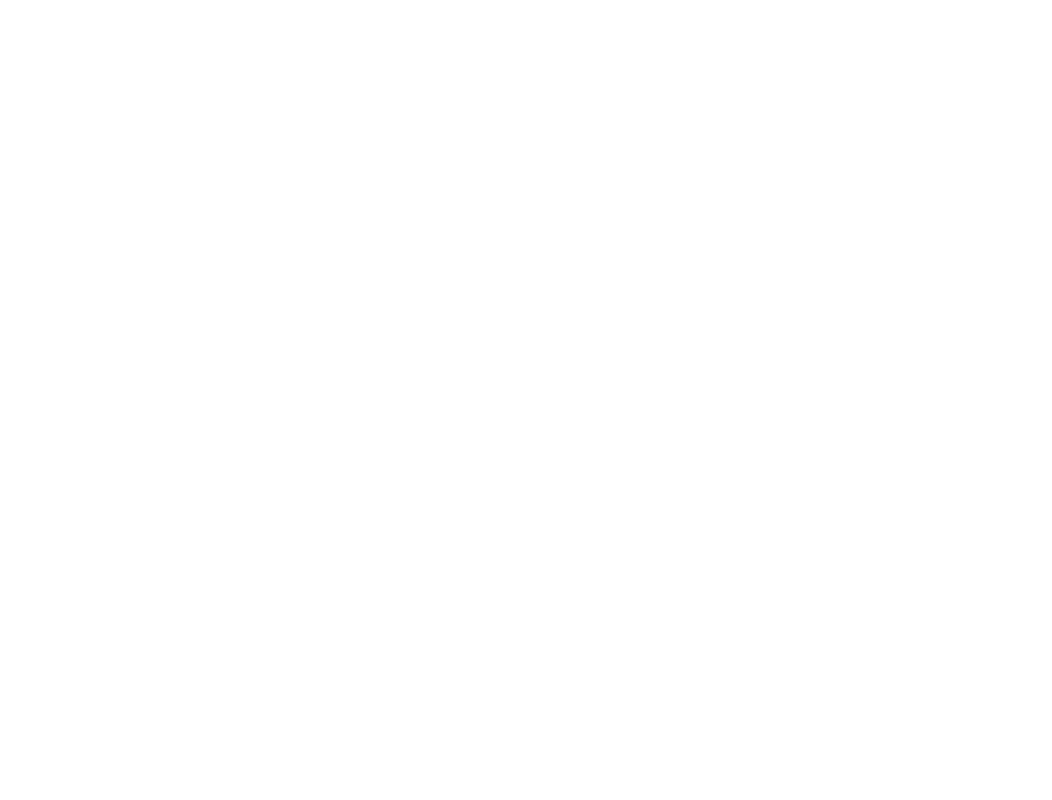
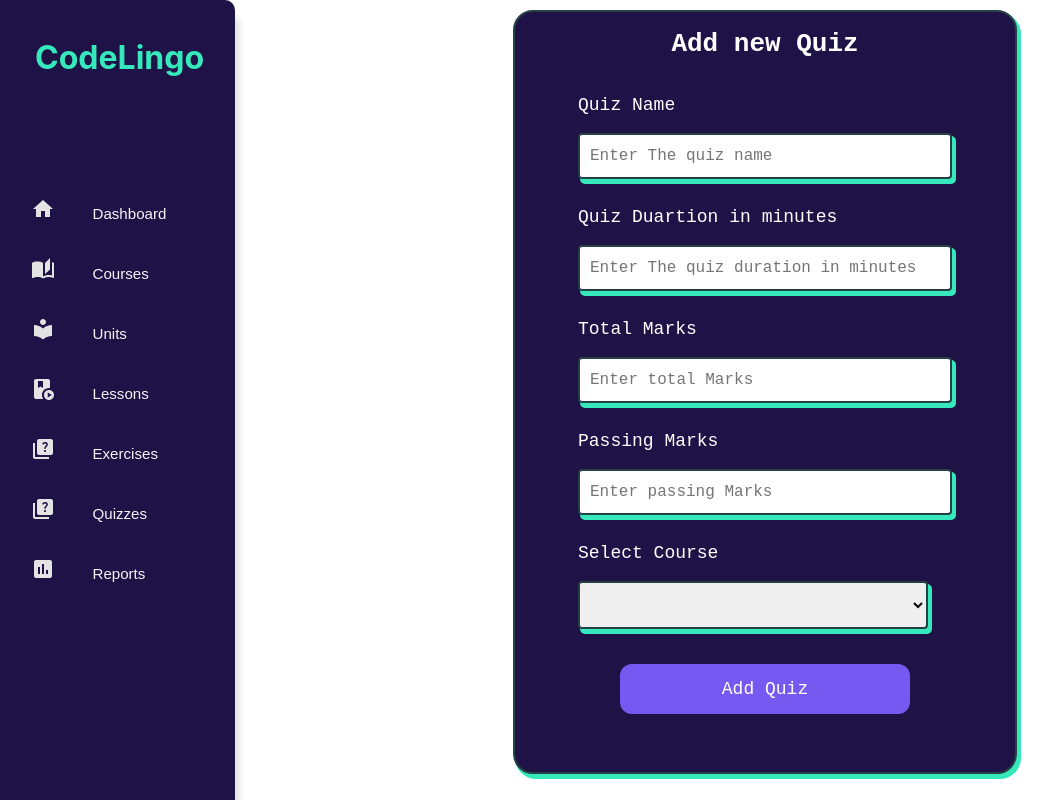
Before and after one commit to chaima252/Client_contentManager, a React (Create React App) app: page /addQuiz in a window 1280 px wide. Before the commit this address had no page. Shown: the whole page, without its empty margins (25-1077 px from the left). Built offline with nearby package versions, Linux system fonts and the light colour scheme.

Commit message:
adding quiz

```diff
--- a/src/App.js
+++ b/src/App.js
@@ -15,6 +15,8 @@
 import Lessons from './lessons/Lessons';
 import ContentLesson from './lessons/ContentLesson';
 import OverviewLessons from './lessons/OverviewLessons';
+import Quizzes from './quizzes/Quizzes';
+import AddQuiz from './quizzes/AddQuiz';
 function App() {
   return (
     <>
@@ -34,6 +36,8 @@
        <Route path="/lessonByUnits/:unitID" element={<Lessons />} />
        <Route path="/contentLesson/:lessonID" element={<ContentLesson />} />
        <Route path="/overviewlessons" element={<OverviewLessons />} />
+       <Route path="/quizzes" element={<Quizzes />} />
+       <Route path="/addQuiz" element={<AddQuiz />} />
 
 
     </Routes>
--- a/src/courses/AddCourse.js
+++ b/src/courses/AddCourse.js
@@ -77,9 +77,7 @@
               >
                 <h1>Add new course</h1>
                 <div className='form_group'>
-                  <label className='sub_title' for='title'>
-                    Title
-                  </label>
+
                   <input
                     placeholder='Enter The course title'
                     className='form_style'
@@ -92,9 +90,7 @@
                   </p>
                 </div>
                 <div className='form_group'>
-                  <label className='sub_title' for='description'>
-                    Description
-                  </label>
+
                   <textarea
                     placeholder='Enter The course description'
                     className='form_style'
@@ -109,9 +105,7 @@
                   </p>
                 </div>
                 <div className='form_group'>
-                  <label className='sub_title' for='category'>
-                    Category
-                  </label>
+
                   <input
                     placeholder='Enter The course category'
                     className='form_style'
--- a/src/courses/Course.js
+++ b/src/courses/Course.js
@@ -133,7 +133,6 @@
 
   return (
     <div className='course'>
-      {/* //! dialog edit course */}
       <Dialog
         open={openEdit}
         onClose={closeEditDialog}
--- a/src/courses/addcourse.css
+++ b/src/courses/addcourse.css
@@ -15,7 +15,7 @@
   flex-direction: column;
   background-color: #1f1246;
   height: 600px;
-  width: 400px;
+  width: 460px;
   border: 2px solid #264143;
   border-radius: 20px;
   box-shadow: 3px 4px 0px 1px #35e9bc;
@@ -28,25 +28,21 @@
   /* font-family: monospace */
 }
 
-.sub_title {
-  font-size: 16px;
-  margin: 5px 0;
-  color: white;
-}
+
 
 .form_group {
   display: flex;
   flex-direction: column;
   align-items: baseline;
   margin: 10px;
-  margin-bottom: 20px;
+  margin-bottom: 10px;
 }
 
 .form_style {
   outline: none;
   border: 2px solid #264143;
   box-shadow: 3px 4px 0px 1px #35e9bc;
-  width: 290px;
+  width: 350px;
   padding: 12px 10px;
   border-radius: 4px;
   font-size: 16px;
--- /dev/null
+++ b/src/quizzes/AddQuiz.js
@@ -0,0 +1,82 @@
+import React from "react";
+import Sidebar from "../sidebar/Sidebar";
+import "./quiz.css";
+
+function AddQuiz() {
+  return (
+    <div className='add-quiz'>
+      <div className='container'>
+        <Sidebar />
+        <div className='main'>
+          <div className='form-add-quiz-container'>
+            <div className='form-add-quiz-area'>
+              {/* form here */}
+              <form action='' className='add-quiz-form'>
+                <h1>Add new Quiz</h1>
+                <div className='form_group'>
+                  <p  className='pre-input' for='name'>
+                    Quiz Name
+                  </p>
+                  <input
+                    placeholder='Enter The quiz name'
+                    className='form_style'
+                    type='text'
+                    name='name'
+                  />
+                </div>
+                <div className='form_group'>
+                <p  className='pre-input' for='name'>
+                    Quiz Duartion in minutes
+                  </p>
+                  <input
+                    placeholder='Enter The quiz duration in minutes'
+                    className='form_style'
+                    type='number'
+                    name='name'
+                  />
+                </div>
+                <div className='form_group'>
+                <p  className='pre-input' for='name'>
+                    Total Marks
+                  </p>
+                  <input
+                    placeholder='Enter total Marks'
+                    className='form_style'
+                    type='number'
+                    name='name'
+                  />
+                </div>
+                <div className='form_group'>
+                <p  className='pre-input' for='name'>
+                    Passing Marks
+                  </p>
+                  <input
+                    placeholder='Enter passing Marks'
+                    className='form_style'
+                    type='number'
+                    name='name'
+                  />
+                </div>
+                <div className='form_group'>
+                <p  className='pre-input' for='name'>
+                    Select Course
+                  </p>
+                  <select
+                    className='form_style'
+                    name='name'
+                  />
+                </div>
+
+                <button type='text' className='course-submit'>
+                  Add Quiz
+                </button>
+              </form>
+            </div>
+          </div>
+        </div>
+      </div>
+    </div>
+  );
+}
+
+export default AddQuiz;
--- /dev/null
+++ b/src/quizzes/Quizzes.js
@@ -0,0 +1,51 @@
+import React from "react";
+import Sidebar from "../sidebar/Sidebar";
+import { Button } from "@mui/material";
+import { Add } from "@mui/icons-material";
+import { useNavigate } from "react-router-dom";
+
+function Quizzes() {
+  const navigate = useNavigate();
+
+  const addQuiz = () => {
+    navigate("/addQuiz");
+  };
+
+  return (
+    <div className='quizzes'>
+      <div className='container'>
+        <Sidebar />
+        <div className='main'>
+          <h1
+            style={{ textAlign: "Left", fontSize: "40px", marginTop: "35px" }}
+          >
+            Quizzes OverView
+          </h1>
+          <div className='info'>
+            <p>
+              Hello 👋, In this page, you can view, add and manage Quizzes
+              🗜️⚗️🔬
+            </p>
+          </div>
+          <div className='button-add-container'>
+            <Button
+              onClick={addQuiz}
+              variant='contained'
+              style={{
+                backgroundColor: "#7659F1",
+                width: "auto",
+                borderRadius: "10px",
+                color: "#e3e3e3",
+              }}
+              startIcon={<Add />}
+            >
+              Add Quiz
+            </Button>
+          </div>
+        </div>
+      </div>
+    </div>
+  );
+}
+
+export default Quizzes;
--- /dev/null
+++ b/src/quizzes/quiz.css
@@ -0,0 +1,36 @@
+.form-add-quiz-container{
+    display: flex;
+    align-items: center;
+    justify-content: center;
+    flex-direction: column;
+    text-align: center;
+    margin-top: 10px;
+    font-family: monospace;
+
+}
+
+.form-add-quiz-area{
+    display: flex;
+    /* justify-content: center; */
+    align-items: center;
+    flex-direction: column;
+    background-color: #1f1246;
+    height: 760px;
+    width: 500px;
+    border: 2px solid #264143;
+    border-radius: 20px;
+    box-shadow: 3px 4px 0px 1px #35e9bc;
+
+}
+.form-add-quiz-area h1 {
+    color: white;
+    font-weight: 900;
+    font-size: 2em;
+  }
+
+/* .add-quiz-form{} */
+
+.pre-input{
+    color: white;
+    font-size: 18px;
+}
--- a/src/sidebar/Sidebar.js
+++ b/src/sidebar/Sidebar.js
@@ -61,6 +61,14 @@
             <span>Exercises</span>
           </Link>
         </li>
+        <li  className={isActive('/quizzes') ? 'selected' : ''}>
+          <Link to={"/quizzes"}>
+            <i>
+              <QuizIcon style={{ width: "60px" }} />
+            </i>
+            <span>Quizzes</span>
+          </Link>
+        </li>
         <li>
           <Link to={"/"}>
             <i>
```
